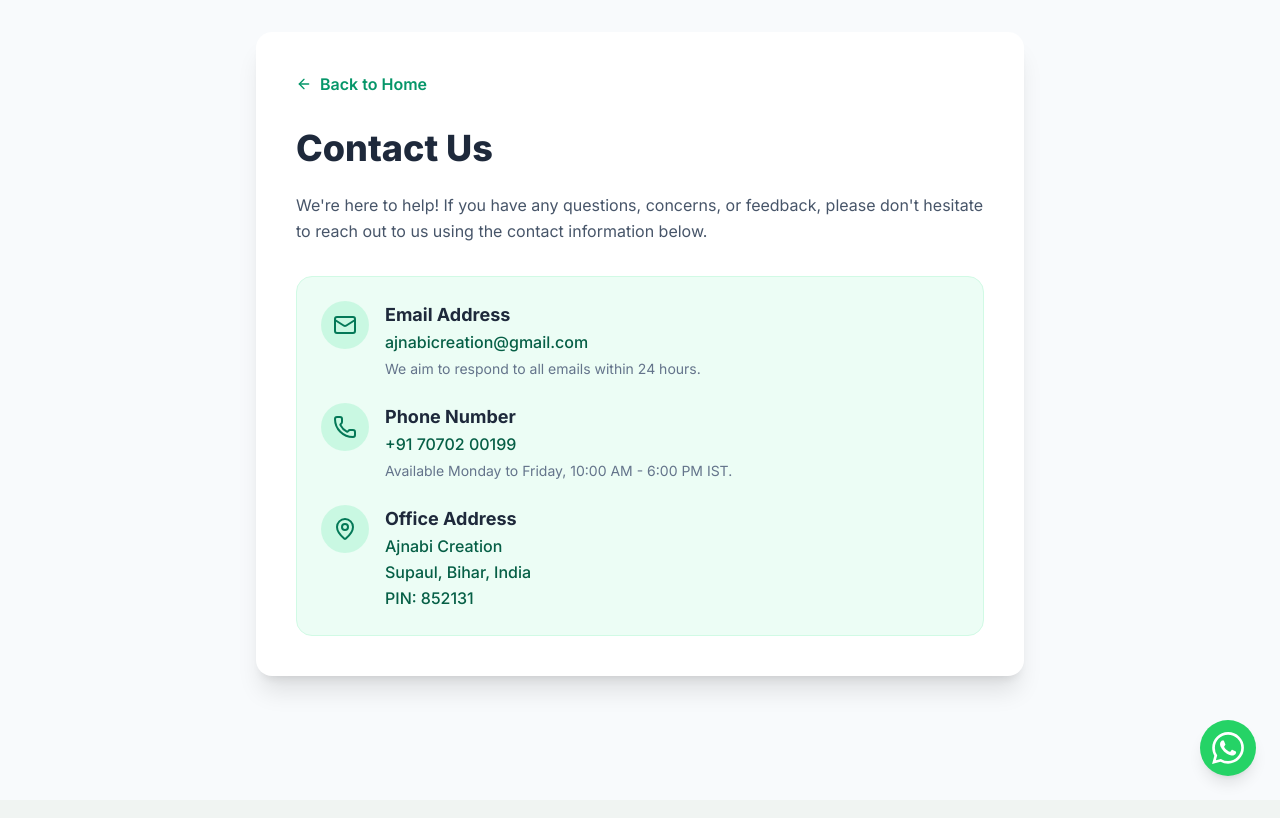
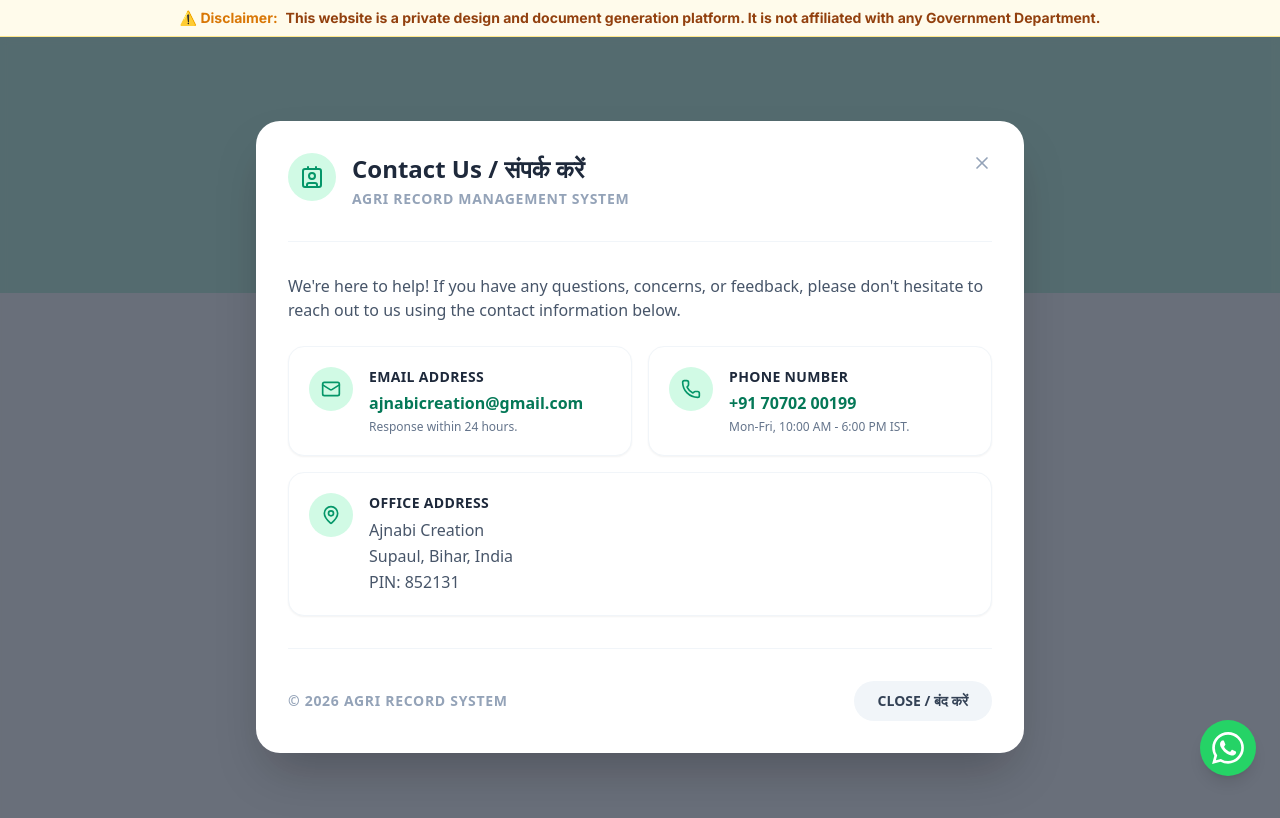
Before and after one commit to ajnabirajesh/Agri-Record-Card-Generator, a React (Vite) app: page /contact in a window 1280 px wide. Shown: the top 818 px of the page. Built offline with nearby package versions, Linux system fonts and the light colour scheme; no server answers.

Commit message:
feat: add disclaimer page and global notice
Implemented a new Disclaimer page and added a prominent warning banner across the site to clarify that the platform is private and not affiliated with any government department. Standardized layout using PageModalLayout for informational pages.

```diff
--- a/App.tsx
+++ b/App.tsx
@@ -6,6 +6,7 @@ import ContactUs from './pages/ContactUs';
 import PrivacyPolicy from './pages/PrivacyPolicy';
 import TermsConditions from './pages/TermsConditions';
 import RefundPolicy from './pages/RefundPolicy';
+import Disclaimer from './pages/Disclaimer';
 import MyCards from './pages/MyCards';
 import AdminCards from './pages/AdminCards';
 import AdminUsers from './pages/AdminUsers';
@@ -15,6 +16,9 @@ import WhatsAppButton from './components/WhatsAppButton';
 const App: React.FC = () => {
   return (
     <AuthProvider>
+      <div className="bg-amber-50 text-amber-800 text-xs md:text-sm font-bold text-center px-4 py-2 border-b border-amber-200 no-print flex flex-col md:flex-row items-center justify-center gap-1 md:gap-2">
+        <span className="text-amber-600">⚠️ Disclaimer:</span> This website is a private design and document generation platform. It is not affiliated with any Government Department.
+      </div>
       <Router>
         <Routes>
           <Route path="/" element={<Home />} />
@@ -23,6 +27,7 @@ const App: React.FC = () => {
           <Route path="/privacy-policy" element={<PrivacyPolicy />} />
           <Route path="/terms" element={<TermsConditions />} />
           <Route path="/refund-policy" element={<RefundPolicy />} />
+          <Route path="/disclaimer" element={<Disclaimer />} />
           <Route path="/my-cards" element={<MyCards />} />
           <Route path="/admin" element={<AdminCards />} />
           <Route path="/admin/users" element={<AdminUsers />} />
--- /dev/null
+++ b/components/PageModalLayout.tsx
@@ -0,0 +1,76 @@
+import React from 'react';
+import { Link, useNavigate } from 'react-router-dom';
+import { X } from 'lucide-react';
+
+interface PageModalLayoutProps {
+  icon?: React.ReactNode;
+  title: string;
+  subtitle?: string;
+  children: React.ReactNode;
+}
+
+const PageModalLayout: React.FC<PageModalLayoutProps> = ({ icon, title, subtitle = "AGRI RECORD MANAGEMENT SYSTEM", children }) => {
+  const navigate = useNavigate();
+
+  return (
+    <div className="min-h-screen bg-slate-900/60 backdrop-blur-sm flex items-center justify-center p-4 selection:bg-emerald-100 selection:text-emerald-900 font-sans relative">
+      {/* Background elements just to make it feel like an overlay over the app */}
+      <div className="absolute inset-0 z-[-1] overflow-hidden">
+        <div className="absolute top-0 left-0 w-full h-64 bg-emerald-800/20"></div>
+      </div>
+
+      <div className="bg-white rounded-[24px] shadow-2xl w-full max-w-3xl overflow-hidden flex flex-col max-h-[90vh] animate-in fade-in zoom-in duration-300">
+
+        {/* Header content */}
+        <div className="p-6 md:p-8 flex items-start justify-between relative">
+          <div className="flex gap-4">
+             {icon && (
+               <div className="w-12 h-12 bg-emerald-100 text-emerald-600 rounded-full flex items-center justify-center shrink-0">
+                 {icon}
+               </div>
+             )}
+             <div>
+               <h2 className="text-xl md:text-2xl font-black text-slate-800">{title}</h2>
+               <p className="text-xs md:text-sm font-bold text-slate-400 mt-1 uppercase tracking-wider">{subtitle}</p>
+             </div>
+          </div>
+
+          <button
+            onClick={() => navigate('/')}
+            className="text-slate-400 hover:text-slate-600 p-2 hover:bg-slate-100 rounded-full transition-colors absolute top-6 right-6"
+          >
+            <X className="w-5 h-5" />
+          </button>
+        </div>
+
+        {/* Separator */}
+        <div className="h-px bg-slate-100 w-[calc(100%-4rem)] mx-auto"></div>
+
+        {/* Scrollable Content */}
+        <div className="p-6 md:p-8 overflow-y-auto flex-1 text-slate-600 space-y-6">
+          {children}
+        </div>
+
+        {/* Separator */}
+        <div className="h-px bg-slate-100 w-[calc(100%-4rem)] mx-auto"></div>
+
+        {/* Footer */}
+        <div className="p-6 md:p-8 flex items-center justify-between mt-auto">
+          <div className="text-slate-400 text-xs md:text-sm font-bold uppercase tracking-wider">
+            © {new Date().getFullYear()} AGRI RECORD SYSTEM
+          </div>
+
+          <button
+            onClick={() => navigate('/')}
+            className="bg-slate-100 hover:bg-slate-200 text-slate-700 text-xs md:text-sm font-bold py-2.5 px-6 rounded-full transition-colors"
+          >
+            CLOSE / बंद करें
+          </button>
+        </div>
+
+      </div>
+    </div>
+  );
+};
+
+export default PageModalLayout;
--- a/pages/AboutUs.tsx
+++ b/pages/AboutUs.tsx
@@ -1,33 +1,46 @@
 import React from 'react';
-import { Link } from 'react-router-dom';
-import { ArrowLeft } from 'lucide-react';
+import { HelpCircle } from 'lucide-react';
+import PageModalLayout from '../components/PageModalLayout';
 
 const AboutUs: React.FC = () => {
   return (
-    <div className="min-h-screen bg-[#f8fafc] p-4 md:p-8">
-      <div className="max-w-3xl mx-auto bg-white rounded-2xl shadow-xl p-6 md:p-10">
-        <Link to="/" className="inline-flex items-center gap-2 text-emerald-600 hover:text-emerald-800 font-semibold mb-8">
-          <ArrowLeft className="w-4 h-4" /> Back to Home
-        </Link>
+    <PageModalLayout
+      icon={<HelpCircle className="w-6 h-6" />}
+      title="About Our Platform / हमारे बारे में"
+    >
+      <div className="text-sm md:text-base leading-relaxed text-slate-600 font-medium space-y-6">
+        <p>
+          <strong>Agri Record Management System</strong> is an innovative, dedicated digital formatting service engineered specifically for Indian farmers. We believe that physical documentation should be highly durable, digitally secure, and easy to carry.
+        </p>
 
-        <h1 className="text-3xl md:text-4xl font-black text-slate-800 mb-6">About Us</h1>
+        <div className="border-l-4 border-emerald-500 bg-emerald-50 p-4 text-emerald-800 italic rounded-r-lg font-medium">
+          "हमारा लक्ष्य देश के हर किसान को एक आधुनिक, सुरक्षित और आसानी से सत्यापन योग्य डिजिटल पहचान पत्र प्रदान करना है।"
+        </div>
 
-        <div className="space-y-6 text-slate-600 leading-relaxed">
-          <p>
-            Welcome to <strong>Agri Record Management System</strong>, an initiative by Ajnabi Creation. We are dedicated to empowering farmers and agricultural workers through digital solutions.
-          </p>
-          <p>
-            Our mission is to simplify the process of generating professional Farmer ID cards (Agri Records) with integrated QR codes and land details. We believe in the vision of Digital India and strive to bring technology to the grassroots level.
-          </p>
-          <p>
-            Founded by Raj Kumar Urf Rajesh Yadav in Supaul, Bihar, Ajnabi Creation has been at the forefront of creating accessible and user-friendly tools for the agricultural community.
-          </p>
-          <p>
-            With our platform, generating a secure and standardized Farmer ID card is just a few clicks away. We ensure data privacy and provide a seamless experience for our users.
-          </p>
+        <div className="grid grid-cols-1 md:grid-cols-2 gap-6 mt-8">
+          <div className="border border-slate-100 rounded-2xl p-6 bg-white shadow-sm">
+            <h3 className="font-bold text-slate-800 text-sm md:text-base mb-4 uppercase tracking-wide">
+              Key Objectives <span className="text-emerald-600">/ मुख्य उद्देश्य</span>
+            </h3>
+            <ul className="space-y-2 text-xs md:text-sm text-slate-600 list-disc list-outside ml-4">
+              <li>Generate high-fidelity pocket identity cards.</li>
+              <li>Secure QR codes for quick instant verification.</li>
+              <li>Visual management of verified land and record details.</li>
+              <li>Local-first security ensuring full data privacy.</li>
+            </ul>
+          </div>
+
+          <div className="border border-slate-100 rounded-2xl p-6 bg-white shadow-sm">
+            <h3 className="font-bold text-slate-800 text-sm md:text-base mb-4 uppercase tracking-wide">
+              Technology Stack <span className="text-emerald-600">/ तकनीकी संरचना</span>
+            </h3>
+            <p className="text-xs md:text-sm leading-relaxed text-slate-600">
+              Designed with high performance and zero external exposure. Your personal details, photos, and official documents are processed directly in your local session, securing your identity from leaks.
+            </p>
+          </div>
         </div>
       </div>
-    </div>
+    </PageModalLayout>
   );
 };
 
--- a/pages/ContactUs.tsx
+++ b/pages/ContactUs.tsx
@@ -1,52 +1,48 @@
 import React from 'react';
-import { Link } from 'react-router-dom';
-import { ArrowLeft, Mail, Phone, MapPin } from 'lucide-react';
+import { Mail, Phone, MapPin, Contact } from 'lucide-react';
+import PageModalLayout from '../components/PageModalLayout';
 
 const ContactUs: React.FC = () => {
   return (
-    <div className="min-h-screen bg-[#f8fafc] p-4 md:p-8">
-      <div className="max-w-3xl mx-auto bg-white rounded-2xl shadow-xl p-6 md:p-10">
-        <Link to="/" className="inline-flex items-center gap-2 text-emerald-600 hover:text-emerald-800 font-semibold mb-8">
-          <ArrowLeft className="w-4 h-4" /> Back to Home
-        </Link>
-
-        <h1 className="text-3xl md:text-4xl font-black text-slate-800 mb-6">Contact Us</h1>
-
-        <div className="space-y-8 text-slate-600 leading-relaxed">
+    <PageModalLayout
+      icon={<Contact className="w-6 h-6" />}
+      title="Contact Us / संपर्क करें"
+    >
+      <div className="space-y-6 text-sm md:text-base text-slate-600 font-medium">
         <p>
           We're here to help! If you have any questions, concerns, or feedback, please don't hesitate to reach out to us using the contact information below.
         </p>
 
-          <div className="bg-emerald-50 border border-emerald-100 p-6 rounded-2xl space-y-6">
-            <div className="flex items-start gap-4">
-              <div className="bg-emerald-200/50 p-3 rounded-full shrink-0">
-                <Mail className="w-6 h-6 text-emerald-700" />
+        <div className="grid grid-cols-1 md:grid-cols-2 gap-4 mt-6">
+          <div className="border border-slate-100 rounded-2xl p-5 bg-white shadow-sm flex items-start gap-4">
+            <div className="bg-emerald-100 p-3 rounded-full shrink-0">
+              <Mail className="w-5 h-5 text-emerald-600" />
             </div>
             <div>
-                <h3 className="font-bold text-slate-800 text-lg">Email Address</h3>
-                <p className="text-emerald-800 font-medium">ajnabicreation@gmail.com</p>
-                <p className="text-sm text-slate-500 mt-1">We aim to respond to all emails within 24 hours.</p>
+              <h3 className="font-bold text-slate-800 text-sm uppercase tracking-wide mb-1">Email Address</h3>
+              <p className="text-emerald-700 font-bold">ajnabicreation@gmail.com</p>
+              <p className="text-xs text-slate-500 mt-1">Response within 24 hours.</p>
             </div>
           </div>
 
-            <div className="flex items-start gap-4">
-              <div className="bg-emerald-200/50 p-3 rounded-full shrink-0">
-                <Phone className="w-6 h-6 text-emerald-700" />
+          <div className="border border-slate-100 rounded-2xl p-5 bg-white shadow-sm flex items-start gap-4">
+            <div className="bg-emerald-100 p-3 rounded-full shrink-0">
+              <Phone className="w-5 h-5 text-emerald-600" />
             </div>
             <div>
-                <h3 className="font-bold text-slate-800 text-lg">Phone Number</h3>
-                <p className="text-emerald-800 font-medium">+91 70702 00199</p>
-                <p className="text-sm text-slate-500 mt-1">Available Monday to Friday, 10:00 AM - 6:00 PM IST.</p>
+              <h3 className="font-bold text-slate-800 text-sm uppercase tracking-wide mb-1">Phone Number</h3>
+              <p className="text-emerald-700 font-bold">+91 70702 00199</p>
+              <p className="text-xs text-slate-500 mt-1">Mon-Fri, 10:00 AM - 6:00 PM IST.</p>
             </div>
           </div>
 
-            <div className="flex items-start gap-4">
-              <div className="bg-emerald-200/50 p-3 rounded-full shrink-0">
-                <MapPin className="w-6 h-6 text-emerald-700" />
+          <div className="border border-slate-100 rounded-2xl p-5 bg-white shadow-sm flex items-start gap-4 md:col-span-2">
+            <div className="bg-emerald-100 p-3 rounded-full shrink-0">
+              <MapPin className="w-5 h-5 text-emerald-600" />
             </div>
             <div>
-                <h3 className="font-bold text-slate-800 text-lg">Office Address</h3>
-                <p className="text-emerald-800 font-medium">
+              <h3 className="font-bold text-slate-800 text-sm uppercase tracking-wide mb-1">Office Address</h3>
+              <p className="text-slate-600 font-medium leading-relaxed">
                 Ajnabi Creation<br/>
                 Supaul, Bihar, India<br/>
                 PIN: 852131
@@ -55,8 +51,7 @@ const ContactUs: React.FC = () => {
           </div>
         </div>
       </div>
-      </div>
-    </div>
+    </PageModalLayout>
   );
 };
 
--- /dev/null
+++ b/pages/Disclaimer.tsx
@@ -0,0 +1,32 @@
+import React from 'react';
+import { ShieldAlert } from 'lucide-react';
+import PageModalLayout from '../components/PageModalLayout';
+
+const Disclaimer: React.FC = () => {
+  return (
+    <PageModalLayout
+      icon={<ShieldAlert className="w-6 h-6" />}
+      title="Disclaimer / अस्वीकरण"
+    >
+      <div className="space-y-6 text-sm md:text-base text-slate-600 font-medium">
+        <p>
+          <strong>Agri Record</strong> is an independent private platform and is not affiliated, associated, authorized, endorsed by, or in any way officially connected with any Government Department, Government Agency, or Government Organization.
+        </p>
+
+        <p>
+          Any names, references, or information provided on this platform are used solely for informational, educational, or document-generation purposes. Users are solely responsible for the accuracy and legality of the information they provide.
+        </p>
+
+        <p>
+          This website does not issue any government-approved certificate, identity card, license, registration document, or official government record. Any document generated through this platform is for personal, informational, design, or record-keeping purposes only.
+        </p>
+
+        <p>
+          By using this website, users acknowledge and agree that <strong>Agri Record</strong> is a private service platform and not an official government portal.
+        </p>
+      </div>
+    </PageModalLayout>
+  );
+};
+
+export default Disclaimer;
--- a/pages/Home.tsx
+++ b/pages/Home.tsx
@@ -329,6 +329,7 @@ const Home: React.FC = () => {
                   <div className="flex flex-wrap justify-center gap-4 md:gap-8 mb-8 text-xs md:text-sm font-semibold text-slate-500">
                       <Link to="/about" className="hover:text-emerald-600 transition-colors">About Us</Link>
                       <Link to="/contact" className="hover:text-emerald-600 transition-colors">Contact Us</Link>
+                      <Link to="/disclaimer" className="hover:text-emerald-600 transition-colors">Disclaimer</Link>
                       <Link to="/privacy-policy" className="hover:text-emerald-600 transition-colors">Privacy Policy</Link>
                       <Link to="/terms" className="hover:text-emerald-600 transition-colors">Terms & Conditions</Link>
                       <Link to="/refund-policy" className="hover:text-emerald-600 transition-colors">Refund Policy</Link>
@@ -363,7 +364,14 @@ const Home: React.FC = () => {
                   </div>
               </div>
            </div>
-           <div className="mt-12 pt-8 border-t border-slate-200/20 text-center text-slate-400 text-sm flex flex-col items-center gap-2">
+
+           <div className="mt-8 mb-4 p-4 md:p-6 bg-slate-50 border border-slate-100 rounded-2xl max-w-4xl mx-auto text-center">
+             <p className="text-slate-600 text-xs md:text-sm font-medium leading-relaxed">
+               <strong>महत्वपूर्ण सूचना:</strong> यह एक निजी (Private) प्लेटफॉर्म है। इसका किसी भी सरकारी विभाग, संस्था या सरकारी योजना से कोई संबंध नहीं है। इस वेबसाइट द्वारा कोई सरकारी प्रमाणपत्र, पहचान पत्र या आधिकारिक दस्तावेज जारी नहीं किया जाता।
+             </p>
+           </div>
+
+           <div className="mt-8 pt-8 border-t border-slate-200/20 text-center text-slate-400 text-sm flex flex-col items-center gap-2">
              <p>© {new Date().getFullYear()} Agri Record. All rights reserved.</p>
              <Link to="/admin" className="text-slate-500 hover:text-emerald-400 transition-colors font-medium">Admin Access</Link>
            </div>
--- a/pages/RefundPolicy.tsx
+++ b/pages/RefundPolicy.tsx
@@ -1,65 +1,63 @@
 import React from 'react';
-import { Link } from 'react-router-dom';
-import { ArrowLeft } from 'lucide-react';
+import { Banknote } from 'lucide-react';
+import PageModalLayout from '../components/PageModalLayout';
 
 const RefundPolicy: React.FC = () => {
   return (
-    <div className="min-h-screen bg-[#f8fafc] p-4 md:p-8">
-      <div className="max-w-3xl mx-auto bg-white rounded-2xl shadow-xl p-6 md:p-10">
-        <Link to="/" className="inline-flex items-center gap-2 text-emerald-600 hover:text-emerald-800 font-semibold mb-8">
-          <ArrowLeft className="w-4 h-4" /> Back to Home
-        </Link>
+    <PageModalLayout
+      icon={<Banknote className="w-6 h-6" />}
+      title="Refund Policy / धनवापसी नीति"
+    >
+      <div className="space-y-6 text-sm md:text-base text-slate-600 font-medium">
+        <p className="text-xs text-slate-400 font-bold uppercase tracking-wider">
+          LAST UPDATED: {new Date().toLocaleDateString('en-US', { month: 'short', day: 'numeric', year: 'numeric' })}
+        </p>
 
-        <h1 className="text-3xl md:text-4xl font-black text-slate-800 mb-6">Refund & Cancellation Policy</h1>
+        <div>
+          <h2 className="text-base md:text-lg font-bold text-slate-800 mb-2 uppercase tracking-wide">1. Digital Product Delivery</h2>
+          <p>
+            The Agri Record Management System provides a digital service. Upon successful payment, the digital card is immediately generated and made available for download and printing.
+          </p>
+        </div>
 
-        <div className="space-y-6 text-slate-600 leading-relaxed">
-          <p>Last updated: {new Date().toLocaleDateString()}</p>
-
-          <h2 className="text-xl font-bold text-slate-800 mt-8 mb-4">1. Digital Product Delivery</h2>
-          <p>
-            The Agri Record Management System provides a digital service (Farmer ID Card Generation). Upon successful payment of ₹15, the digital card is immediately generated and made available for download and printing.
-          </p>
-
-          <h2 className="text-xl font-bold text-slate-800 mt-8 mb-4">2. No Refund Policy</h2>
+        <div>
+          <h2 className="text-base md:text-lg font-bold text-slate-800 mb-2 uppercase tracking-wide">2. No Refund Policy</h2>
           <p>
             Due to the immediate and digital nature of our service, <strong>all sales are final and non-refundable</strong>. Once a payment is processed and the ID card is generated, we cannot issue a refund.
           </p>
+        </div>
 
-          <h2 className="text-xl font-bold text-slate-800 mt-8 mb-4">3. Exceptions</h2>
+        <div>
+          <h2 className="text-base md:text-lg font-bold text-slate-800 mb-2 uppercase tracking-wide">3. Exceptions</h2>
           <p>
             Refunds will only be considered under the following exceptional circumstances:
           </p>
-          <ul className="list-disc pl-6 space-y-2">
+          <ul className="list-disc list-outside ml-4 mt-2 space-y-1">
             <li><strong>Duplicate Payment:</strong> If you were charged multiple times for a single transaction due to a technical error.</li>
             <li><strong>Service Failure:</strong> If your payment was successful but the system failed to generate the ID card, and our support team is unable to resolve the issue within 48 hours.</li>
           </ul>
+        </div>
 
-          <h2 className="text-xl font-bold text-slate-800 mt-8 mb-4">4. Requesting a Refund</h2>
+        <div>
+          <h2 className="text-base md:text-lg font-bold text-slate-800 mb-2 uppercase tracking-wide">4. Requesting a Refund</h2>
           <p>
-            If you believe you are eligible for a refund based on the exceptions above, please contact our support team within 7 days of the transaction.
+            If you believe you are eligible for a refund, email us at <strong className="text-emerald-700">ajnabicreation@gmail.com</strong> with:
           </p>
-          <p>
-            To request a refund, email us at <strong>ajnabicreation@gmail.com</strong> with the following details:
-          </p>
-          <ul className="list-disc pl-6 space-y-2">
+          <ul className="list-disc list-outside ml-4 mt-2 space-y-1">
             <li>Your full name and contact number</li>
-            <li>Date of transaction</li>
-            <li>Razorpay Payment ID or Order ID</li>
+            <li>Date of transaction & Payment ID</li>
             <li>A brief explanation of the issue</li>
           </ul>
+        </div>
 
-          <h2 className="text-xl font-bold text-slate-800 mt-8 mb-4">5. Refund Processing</h2>
+        <div>
+          <h2 className="text-base md:text-lg font-bold text-slate-800 mb-2 uppercase tracking-wide">5. Refund Processing & Cancellations</h2>
           <p>
-            Approved refunds will be processed within 5-7 business days and credited back to the original method of payment.
-          </p>
-
-          <h2 className="text-xl font-bold text-slate-800 mt-8 mb-4">6. Cancellations</h2>
-          <p>
-            As the service is delivered instantly upon payment, cancellations are not applicable once the payment has been successfully processed.
+            Approved refunds will be processed within 5-7 business days to the original payment method. As the service is instant, cancellations are not applicable post-payment.
           </p>
         </div>
       </div>
-    </div>
+    </PageModalLayout>
   );
 };
 
```
Also changed, not shown: pages/PrivacyPolicy.tsx (+26 -24 lines), pages/TermsConditions.tsx (+29 -30 lines). Lines whose indentation alone changed are shown as unchanged.
